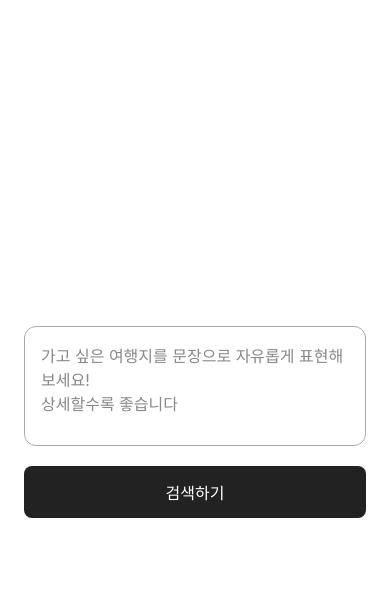
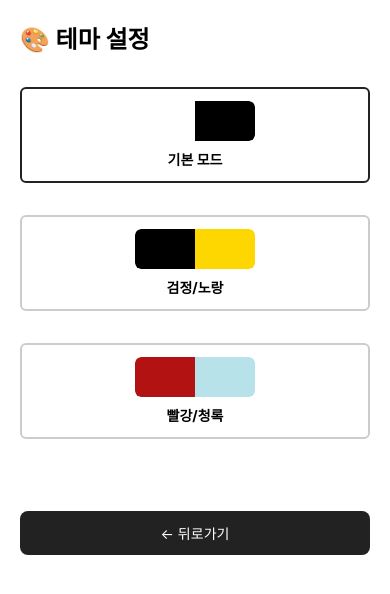
Before and after one commit to Forzzle/Ambby_FE, a React Native app: screen / in a window 390 px wide. Shown: the top 594 px of the page. Built offline with nearby package versions, Linux system fonts and the light colour scheme; what react-native-sound would draw is missing.

Commit message:
각 페이지에 색상 적용 테스트
#8

```diff
--- a/App.jsx
+++ b/App.jsx
@@ -1,18 +1,26 @@
 import React from 'react';
 import {NavigationContainer} from '@react-navigation/native';
 import {createStackNavigator} from '@react-navigation/stack';
+import {ThemeProvider} from './src/context/ThemeContext';
 import SearchPage from './src/pages/SearchPage';
 import SearchResultPage from './src/pages/SearchResultPage';
 import DetailPage from './src/pages/DetailPage';
 import SoundPage from './src/pages/SoundPage';
+import SettingPage from './src/pages/SettingPage';
 
 const Stack = createStackNavigator();
 
 console.log('✅ App 컴포넌트 진입 확인');
 
 const App = () => (
+  <ThemeProvider>
     <NavigationContainer>
-    <Stack.Navigator initialRouteName="Search">
+      <Stack.Navigator initialRouteName="Setting">
+        <Stack.Screen
+          name="Setting"
+          component={SettingPage}
+          options={{headerShown: false}}
+        />
         <Stack.Screen
           name="Search"
           component={SearchPage}
@@ -35,6 +43,7 @@ const App = () => (
         />
       </Stack.Navigator>
     </NavigationContainer>
+  </ThemeProvider>
 );
 
 export default App;
--- a/src/apis/axiosInstance.js
+++ b/src/apis/axiosInstance.js
@@ -1,6 +1,8 @@
 import axios from 'axios';
 
 import Config from 'react-native-config';
+
+console.log('API_BASE_URL:', Config.API_BASE_URL);
 
 const instance = axios.create({
   baseURL: Config.API_BASE_URL,
--- a/src/pages/SearchPage.jsx
+++ b/src/pages/SearchPage.jsx
@@ -8,11 +8,13 @@ import {
 } from 'react-native';
 import {useNavigation} from '@react-navigation/native';
 import {searchPlaces} from '../apis/placeApi';
+import {useTheme} from '../context/ThemeContext';
 
 const SearchPage = () => {
   const navigation = useNavigation();
   const [loading, setLoading] = useState(false);
   const [prompt, setPrompt] = useState('');
+  const {theme} = useTheme(); // ✅ 테마 정보 가져오기
 
   const handleSearch = async () => {
     setLoading(true);
@@ -27,9 +29,17 @@ const SearchPage = () => {
   };
 
   return (
-    <View style={styles.container}>
+    <View
+      style={[styles.container, {backgroundColor: theme.colors.background}]}>
       <TextInput
-        style={styles.input}
+        style={[
+          styles.input,
+          {
+            backgroundColor: theme.colors.background,
+            color: theme.colors.text,
+            borderColor: theme.colors.border,
+          },
+        ]}
         value={prompt}
         onChangeText={setPrompt}
         multiline
@@ -37,13 +47,21 @@ const SearchPage = () => {
           '가고 싶은 여행지를 문장으로 자유롭게 표현해 보세요!\n상세할수록 좋습니다'
         }
         accessibilityLabel="가고 싶은 여행지를 문장으로 자유롭게 표현해 보세요. 상세할수록 좋습니다"
-        placeholderTextColor="#888"
+        placeholderTextColor={theme.colors.placeholder}
       />
 
-      <TouchableOpacity style={styles.button} onPress={handleSearch}>
-        <Text style={styles.buttonText}>검색하기</Text>
+      <TouchableOpacity
+        style={[styles.button, {backgroundColor: theme.colors.primary}]}
+        onPress={handleSearch}>
+        <Text style={[styles.buttonText, {color: theme.colors.accent}]}>
+          검색하기
+        </Text>
       </TouchableOpacity>
-      {loading && <Text style={{marginTop: 10}}>검색중입니다..</Text>}
+      {loading && (
+        <Text style={{marginTop: 10, color: theme.colors.text}}>
+          검색중입니다..
+        </Text>
+      )}
     </View>
   );
 };
@@ -55,27 +73,22 @@ const styles = StyleSheet.create({
     flex: 1,
     justifyContent: 'center',
     padding: 24,
-    backgroundColor: '#fff',
   },
   input: {
     borderWidth: 1,
-    borderColor: '#aaa',
     borderRadius: 12,
     padding: 16,
     fontSize: 16,
     minHeight: 120,
     textAlignVertical: 'top',
     marginBottom: 20,
-    backgroundColor: '#fff',
   },
   button: {
-    backgroundColor: '#222',
     paddingVertical: 14,
     borderRadius: 8,
     alignItems: 'center',
   },
   buttonText: {
-    color: '#fff',
     fontSize: 16,
   },
 });
--- a/src/pages/SoundPage.jsx
+++ b/src/pages/SoundPage.jsx
@@ -1,9 +1,11 @@
 import React from 'react';
 import {View, StyleSheet} from 'react-native';
 import SoundButton from '../components/SoundButton';
+import ScreenContainer from '../components/ScreenContainer';
 
 const SoundPage = () => {
   return (
+    <ScreenContainer>
       <View style={styles.container}>
         <SoundButton categories="crowd" />
         <SoundButton categories={['beach', 'wind']} />
@@ -12,6 +14,7 @@ const SoundPage = () => {
         <SoundButton categories={['crowd', 'ghost']} />
         <SoundButton categories="wind" />
       </View>
+    </ScreenContainer>
   );
 };
 
```
Also changed, not shown: 1 other file (tests, documents, lock files or other folders). Lines whose indentation alone changed are shown as unchanged.
